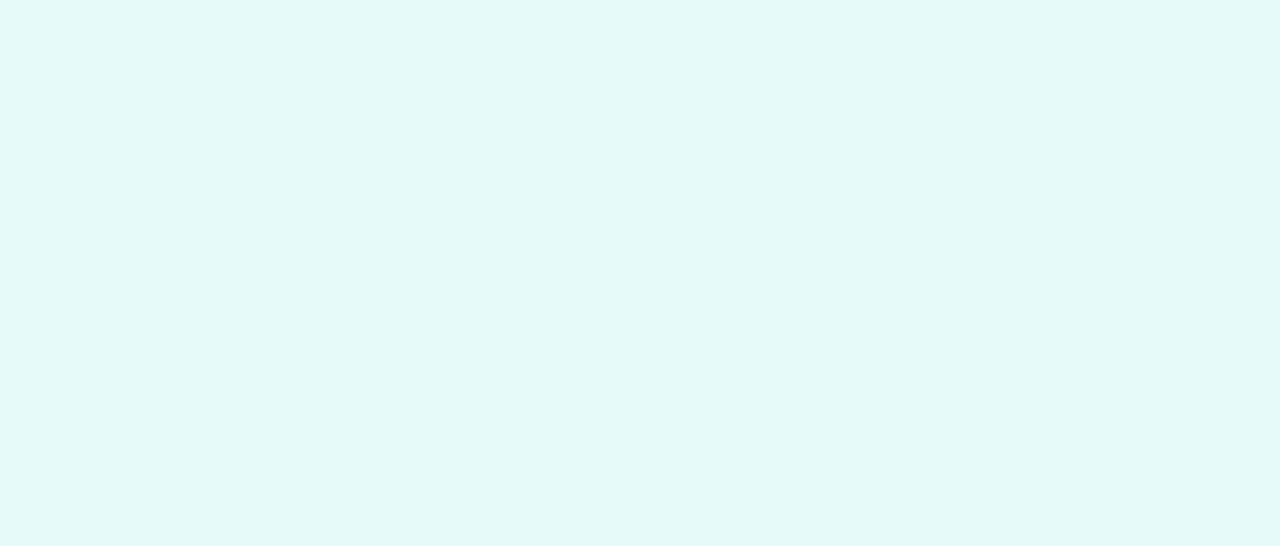
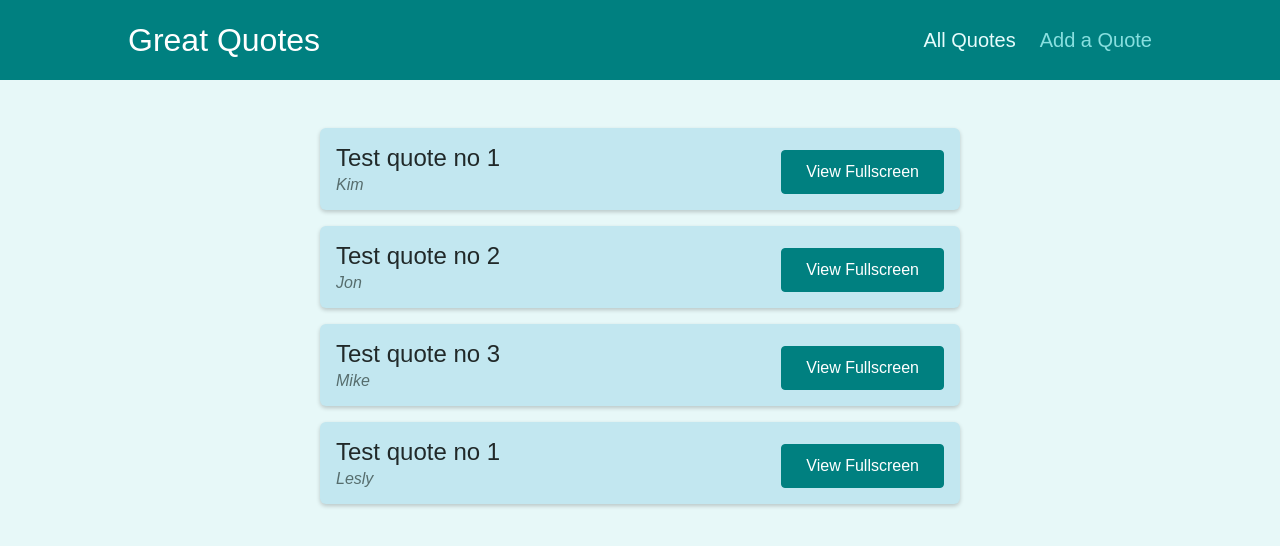
Before and after one commit to nguyenxuongkim2103/react-route, a React (Create React App) app: page /quotes in a window 1280 px wide. Shown: the top 546 px of the page. Built offline with nearby package versions, Linux system fonts and the light colour scheme.

Commit message:
Add routes

```diff
--- a/src/App.js
+++ b/src/App.js
@@ -1,8 +1,31 @@
+import { Route, Switch, Redirect } from 'react-router-dom';
+import AllQuote from './components/pages/AllQuotes';
+import QuoteDetail from './components/pages/QuoteDetail';
+import NewQuote from './components/pages/NewQuote';
+import Layout from './components/layout/Layout';
+import NotFound from './components/pages/NotFound';
+
 function App() {
   return (
-    <div>
-
-    </div>
+    <Layout>
+      <Switch>
+        <Route path='/' exact>
+          <Redirect to='/quotes' />
+        </Route>
+        <Route path='/quotes' exact>
+          <AllQuote />
+        </Route>
+        <Route path='/quotes/:quoteId'>
+          <QuoteDetail />
+        </Route>
+        <Route path='/new-quote' exact>
+          <NewQuote />
+        </Route>
+        <Route path='*'>
+          <NotFound />
+        </Route>
+      </Switch>
+    </Layout>
   );
 }
 
--- /dev/null
+++ b/src/components/layout/Layout.js
@@ -0,0 +1,12 @@
+import classes from './Layout.module.css';
+import { Fragment } from "react";
+import MainNavigation from './MainNavigation';
+
+const Layout = (props) => {
+    return <Fragment>
+        <MainNavigation />
+        <main className={classes.main}>{props.children}</main>
+    </Fragment>;
+}
+
+export default Layout;
--- /dev/null
+++ b/src/components/layout/MainNavigation.js
@@ -0,0 +1,26 @@
+import { NavLink } from 'react-router-dom';
+import classes from './MainNavigation.module.css';
+
+const MainNavigation = () => {
+    return (
+        <header className={classes.header}>
+            <div className={classes.logo}>Great Quotes</div>
+            <nav className={classes.nav}>
+                <ul>
+                    <li>
+                        <NavLink to='/quotes' activeClassName={classes.active}>
+                            All Quotes
+                        </NavLink>
+                    </li>
+                    <li>
+                        <NavLink to='/new-quote' activeClassName={classes.active}>
+                            Add a Quote
+                        </NavLink>
+                    </li>
+                </ul>
+            </nav>
+        </header>
+    );
+}
+
+export default MainNavigation;
--- /dev/null
+++ b/src/components/pages/AllQuotes.js
@@ -0,0 +1,15 @@
+import QuoteList from '../../components/quotes/QuoteList';
+
+const DUMMY_QUOTES = [
+    {id: 'q1', author: 'Kim', text: 'Test quote no 1'},
+    {id: 'q2', author: 'Jon', text: 'Test quote no 2'},
+    {id: 'q3', author: 'Mike', text: 'Test quote no 3'},
+    {id: 'q4', author: 'Lesly', text: 'Test quote no 1'},
+];
+
+
+const AllQuotes = () => {
+    return <QuoteList quotes={DUMMY_QUOTES} />
+}
+
+export default AllQuotes;
--- /dev/null
+++ b/src/components/pages/NewQuote.js
@@ -0,0 +1,11 @@
+import QuoteForm from '../../components/quotes/QuoteForm';
+
+const NewQuote = () => {
+    const addQuoteHandler = quoteData => {
+        console.log(quoteData);
+    }
+
+    return <QuoteForm onAddQuote={addQuoteHandler}/>
+}
+
+export default NewQuote;
--- /dev/null
+++ b/src/components/pages/NotFound.js
@@ -0,0 +1,9 @@
+const NotFound = () => {
+    return (
+        <div className='centered'>
+            <p>Page not found</p>
+        </div>
+    )
+};
+
+export default NotFound;
--- /dev/null
+++ b/src/components/pages/QuoteDetail.js
@@ -0,0 +1,27 @@
+import { Fragment } from "react";
+import { useParams, Route } from "react-router-dom";
+import Comments from '../comments/Comments';
+import HighlightedQuote from '../quotes/HighlightedQuote';
+
+const DUMMY_QUOTES = [
+    {id: 'q1', author: 'Kim', text: 'Test quote no 1'},
+    {id: 'q2', author: 'Jon', text: 'Test quote no 2'},
+    {id: 'q3', author: 'Mike', text: 'Test quote no 3'},
+    {id: 'q4', author: 'Lesly', text: 'Test quote no 1'},
+];
+
+const QuoteDetail = () => {
+    const params = useParams();
+    const quote = DUMMY_QUOTES.find(quote => quote.id === params.quoteId);
+    if (!quote) {
+        return <p>No quote found!</p>
+    }
+    return <Fragment>
+        <HighlightedQuote text={quote.text} author={quote.author} />
+        <Route path={`/quotes/${params.quoteId}/comments`}>
+            <Comments />
+        </Route>
+    </Fragment>
+}
+
+export default QuoteDetail;
--- a/src/components/quotes/QuoteForm.js
+++ b/src/components/quotes/QuoteForm.js
@@ -1,7 +1,7 @@
 import { useRef } from 'react';
 
-import Card from '../ui/Card';
-import LoadingSpinner from '../ui/LoadingSpinner';
+import Card from '../UI/Card';
+import LoadingSpinner from '../UI/LoadingSpinner';
 import classes from './QuoteForm.module.css';
 
 const QuoteForm = (props) => {
--- a/src/components/quotes/QuoteItem.js
+++ b/src/components/quotes/QuoteItem.js
@@ -1,3 +1,4 @@
+import { Link } from 'react-router-dom';
 import classes from './QuoteItem.module.css';
 
 const QuoteItem = (props) => {
@@ -9,9 +10,9 @@
         </blockquote>
         <figcaption>{props.author}</figcaption>
       </figure>
-      <a className='btn'>
-        View Fullscreen
-      </a>
+      <Link className='btn' to={`/quotes/${props.id}`}>
+      View Fullscreen
+      </Link>
     </li>
   );
 };
--- a/src/index.js
+++ b/src/index.js
@@ -1,6 +1,7 @@
 import ReactDOM from 'react-dom';
+import { BrowserRouter } from 'react-router-dom';
 
 import './index.css';
 import App from './App';
 
-ReactDOM.render(<App />, document.getElementById('root'));
+ReactDOM.render(<BrowserRouter><App /></BrowserRouter>, document.getElementById('root'));
```
Also changed, not shown: 1 other file (tests, documents, lock files or other folders).
